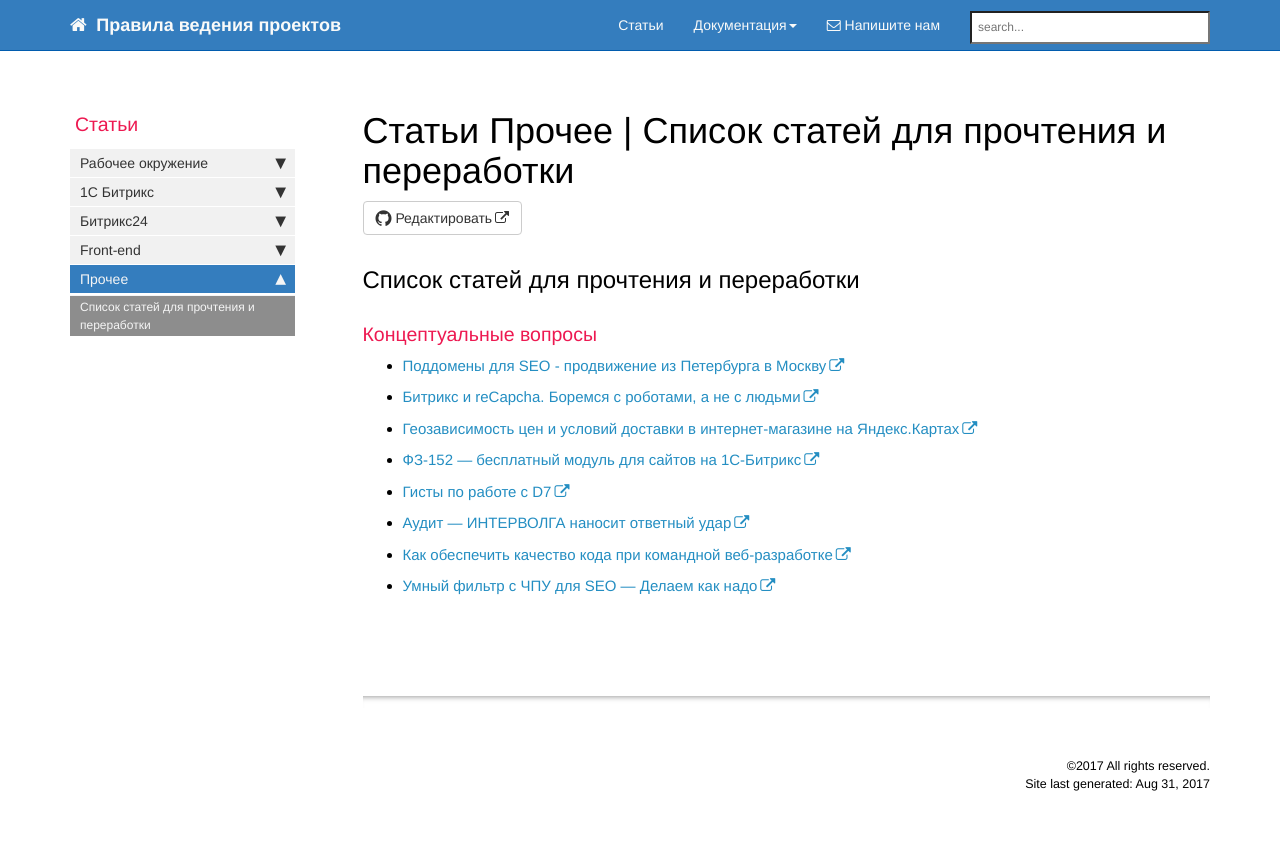
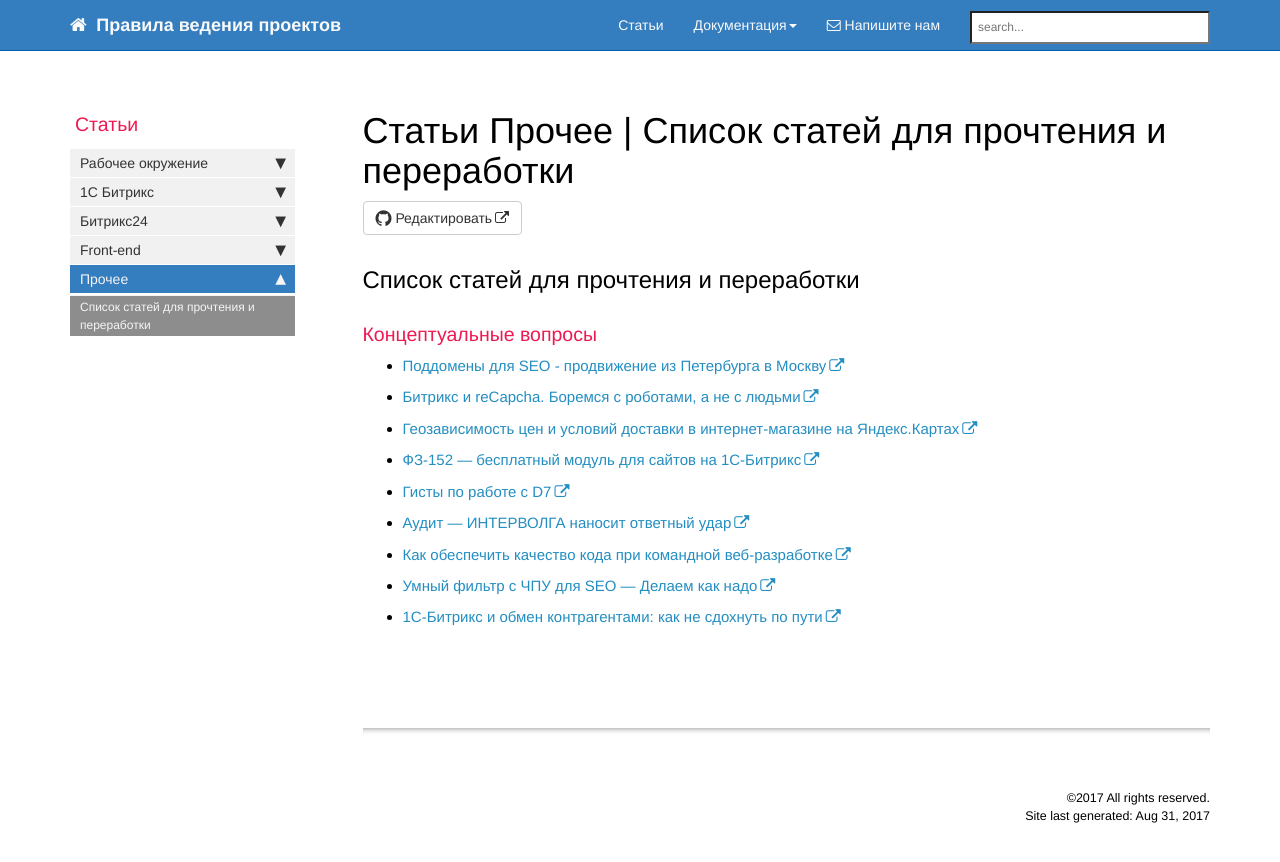
Before and after one commit to gdecider/gdecider.github.io, a Jekyll site: the page built from pages/articles/articles_other-articles-list.md, in a window 1280 px wide. Shown: the top 862 px of the page. Built offline with Jekyll 4.4.1, drawn with Linux system fonts in a browser that asks for light colours; nearby versions of some CDN libraries; comment, search, counter and statistics services are not loaded.

Commit message:
Update articles_other-articles-list.md

```diff
--- a/pages/articles/articles_other-articles-list.md
+++ b/pages/articles/articles_other-articles-list.md
@@ -27,3 +27,5 @@ toc: false
 * [Как обеспечить качество кода при командной веб-разработке](https://www.intervolga.ru/blog/projects/bad-code-go-away/)
 
 * [Умный фильтр с ЧПУ для SEO — Делаем как надо](https://www.intervolga.ru/blog/marketing/smartfilter-chpu-dlya-seo/)
+
+* [1С-Битрикс и обмен контрагентами: как не сдохнуть по пути](https://www.intervolga.ru/blog/projects/1c-bitrix-exchange-contragents/)
```
